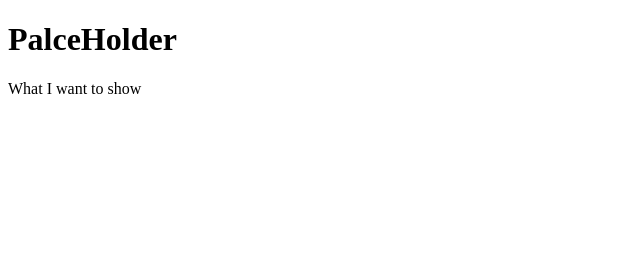
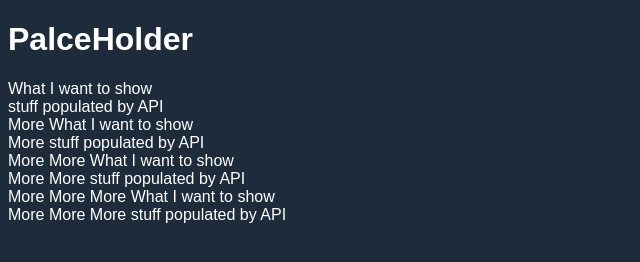
Before and after one commit to mtr6093/UI-Pattern-Project-2, a plain HTML site: page index.html in a window 1280 px wide. Shown: the whole page, without its empty margins (0-640 px from the left). Drawn offline with Linux system fonts and the light colour scheme.

Commit message:
Start CSS to check HTML

```diff
--- a/index.html
+++ b/index.html
@@ -13,7 +13,33 @@
     <h1>PalceHolder</H1>
 
         <div class="accordian">
-            <div class = "accordian-item">
+            <div class = "accordian-item" id="a1">
                 <div class = "accordian-item-header">What I want to show</div>
+                <div class= "accordian-ite-body-content">
+                    stuff populated by API
+                </div>
+            </div>
+            <div class = "accordian-item" id="a2">
+                <div class = "accordian-item-header">More What I want to show</div>
+                <div class= "accordian-ite-body-content">
+                    More stuff populated by API
+                </div>
+            </div>
+            <div class = "accordian-item" id="a3">
+                <div class = "accordian-item-header">More More What I want to show</div>
+                <div class= "accordian-ite-body-content">
+                    More More stuff populated by API
+                </div>
+            </div>
+            <div class = "accordian-item" id="a4">
+                <div class = "accordian-item-header">More More More What I want to show</div>
+                <div class= "accordian-ite-body-content">
+                    More More More stuff populated by API
+                </div>
             </div>
         </div>
+
+
+
+
+        <script src="UI.js"></script>
--- a/style.css
+++ b/style.css
@@ -1,13 +1,6 @@
-<!DOCTYPE html>
-<html>
-    <head>
-        <meta charset="utf-8">
-        <meta http-equiv="X-UA-Compatible" content="IE=edge">
-        <title>Marc's UI Project</title>
-        <meta name="description" content="">
-        <meta name="viewport" content="width=device-width, initial-scale=1">
-        <link href="https://fonts.googleapis.com/css?family=Roboto" rel="stylesheet">
-        <link rel="stylesheet" href="style.css">
-    </head>
-    <body>
-    <h1>PalceHolder</H1>
+
+body {
+    font-family: 'Montserrat', sans-serif;
+    background-color: #1d2b3a;
+    color: #fff;
+  }
```
